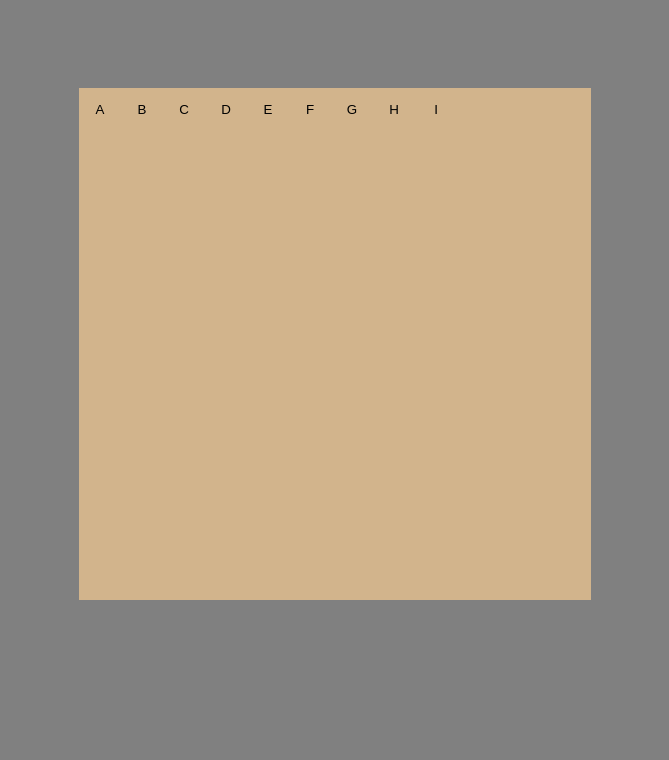
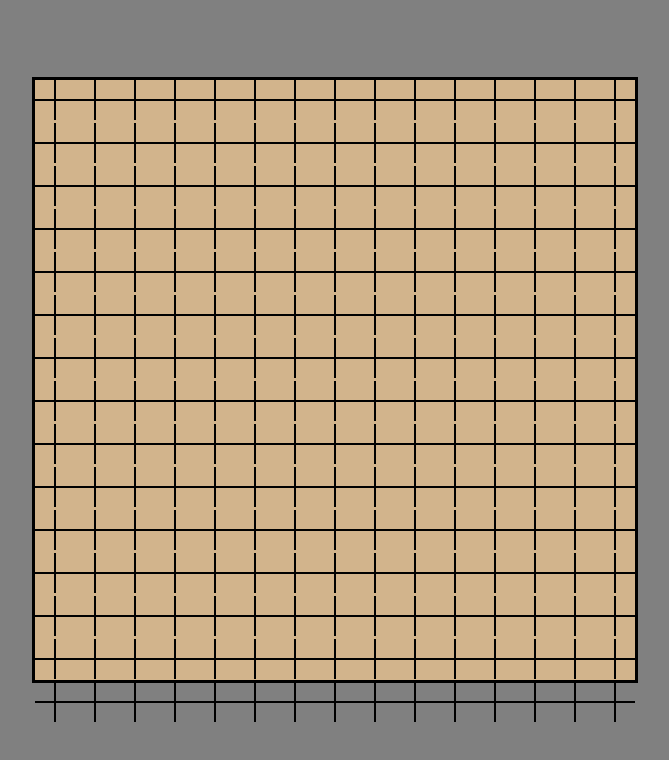
Before and after one commit to tech-hoon/take-omok, a React (Create React App) app in the folder client/: page / in a window 1280 px wide. Shown: the top 760 px of the page, without its empty margins (305-974 px from the left). Built offline with nearby package versions, Linux system fonts and the light colour scheme.

Commit message:
:lipstick: board styling

```diff
--- a/client/src/components/Board/Board.css
+++ b/client/src/components/Board/Board.css
@@ -1,21 +1,44 @@
-button {
+.board {
+  margin: 77px auto;
+  width: 600px;
+  height: 600px;
+  background-color: tan;
+  border-style: solid;
+  border-width: 3px;
+}
+
+.stones {
+  position: relative;
   background-color: transparent;
   border: none;
   outline: none;
-  border-radius: 50%;
-  height: 42px;
-  width: 42px;
+  /* border-radius: 50%; */
+  height: 40px;
+  width: 40px;
 }
 
-.board {
-  margin: 88px auto;
-  width: 512px;
-  height: 512px;
-  background-color: tan;
+.stones::before {
+  content: "";
+  top: 0px;
+  height: 40px;
+  width: 2px;
+  right: 19px;
+  position: absolute;
+  background-color: black;
 }
 
-.stones {
+.stones::after {
+  content: "";
+  left: 0px;
+  width: 40px;
+  height: 2px;
+  top: 19px;
+  position: absolute;
+  background-color: black;
 }
+
+/* .stones {
+} */
 
 body {
   background-color: gray;
--- a/client/src/components/Board/Board.js
+++ b/client/src/components/Board/Board.js
@@ -1,6 +1,6 @@
 import "./Board.css";
 import { useState, useEffect } from "react";
-const LINE_NUMBER = 3;
+const LINE_NUMBER = 15;
 
 const Board = () => {
   //1 : black,  2 : white
@@ -9,68 +9,56 @@ const Board = () => {
     Array.from(Array(LINE_NUMBER), () => Array(LINE_NUMBER).fill(0))
   );
 
-  const isValid = ([M, N]) => {
-    if (array[M][N] !== 0) {
-      alert("이미 존재하는 돌입니다.");
-      return false;
-    } else if (array[M][N]) {
-    }
-
-    return true;
-  };
+  // stone 개행
+  (function () {
+    // console.log(document.querySelectorAll(".stones:nth-child(15n)"));
+  })();
 
   const passValue = ({ target: { id } }) => {
     // id => M,N
     const [M, N] = id.split("-");
     if (isValid([M, N]) === true) {
       array[M][N] = turn;
+      putStone(id);
+
       turn === 1 ? setTurn(2) : setTurn(1);
       //Todo : socket으로 값 전달
-      putStone(id);
     }
+  };
+
+  const isValid = ([M, N]) => {
+    if (array[M][N] !== 0) {
+      alert("이미 존재하는 돌입니다.");
+      return false;
+    }
+    //Todo : 승리 판정
+    return true;
   };
 
   const putStone = (id) => {
     const stone = document.getElementById(id);
-    // stone.style.visibility = "visible";
+    stone.style.borderRadius = "50%";
     stone.style.backgroundColor = turn === 1 ? "black" : "white";
   };
 
   useEffect(() => {
     console.log(`${turn === 1 ? "흑" : "백"}차례입니다.`);
-    console.log(array);
   });
 
   return (
     <>
       <div className='board'>
-        <button onClick={passValue} className='stones' id='0-0'>
-          A
-        </button>
-        <button onClick={passValue} className='stones' id='0-1'>
-          B
-        </button>
-        <button onClick={passValue} className='stones' id='0-2'>
-          C
-        </button>
-        <button onClick={passValue} className='stones' id='1-0'>
-          D
-        </button>
-        <button onClick={passValue} className='stones' id='1-1'>
-          E
-        </button>
-        <button onClick={passValue} className='stones' id='1-2'>
-          F
-        </button>
-        <button onClick={passValue} className='stones' id='2-0'>
-          G
-        </button>
-        <button onClick={passValue} className='stones' id='2-1'>
-          H
-        </button>
-        <button onClick={passValue} className='stones' id='2-2'>
-          I
-        </button>
+        {array.map((_, i) => {
+          return array.map((_, j) => {
+            return (
+              <button
+                onClick={passValue}
+                className='stones'
+                id={`${i}-${j}`}
+              ></button>
+            );
+          });
+        })}
       </div>
     </>
   );
```
Also changed, not shown: 1 other file (tests, documents, lock files or other folders).
